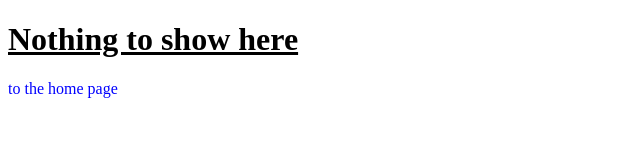
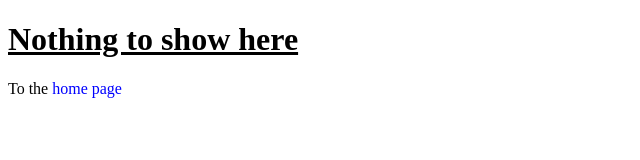
Before and after one commit to HanraLatalliardWork/Classements_des_voitures_de_formule_1, a plain HTML site: page index.html in a window 1280 px wide. Shown: the full height of the page, 0-640 px from the left. Drawn offline with Linux system fonts and the light colour scheme.

Commit message:
Update index.html

```diff
--- a/index.html
+++ b/index.html
@@ -22,6 +22,6 @@
   </head>
   <body>
     <h1>Nothing to show here</h1>
-    <p><a href="files/index.html">to the home page</a></p>
+    <p>To the <a href="files/index.html">home page</a></p>
   </body>
 </html>
```
